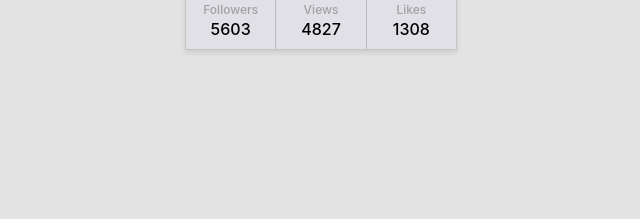
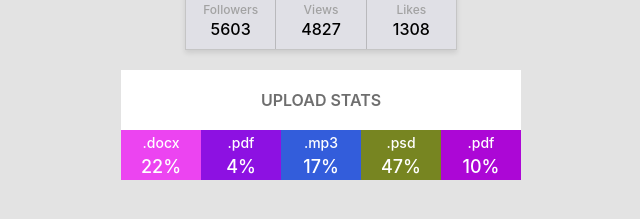
Before and after one commit to Daria-Misko/goit-react-hw-01-components, a React (Create React App) app: page / in a window 1280 px wide. Shown: the part 329-548 px from the top of the page, without its empty margins (309-949 px from the left). Built offline with nearby package versions, Linux system fonts and the light colour scheme.

Commit message:
finish second task

```diff
--- a/package.json
+++ b/package.json
@@ -10,6 +10,7 @@
     "react": "^18.1.0",
     "react-dom": "^18.1.0",
     "react-scripts": "5.0.1",
+    "styled-components": "^5.3.9",
     "web-vitals": "^2.1.3"
   },
   "scripts": {
--- a/src/components/App.jsx
+++ b/src/components/App.jsx
@@ -1,10 +1,13 @@
 import { Profile } from "./profile/Profile";
-import user from '../user.json'
+import { Statistics } from "./Statistics/Statistics";
+import user from '../json data/user.json'
+import data from '../json data/data.json'
+import friends from '../json data/friends.json'
 import './App.css'
 
 export const App = () => {
 	return (
-	  <section className="contaiter">
+	  <div className="contaiter">
 	  <div className="card-wrapper">
 		  <Profile
 			username={user.username}
@@ -12,7 +15,11 @@ export const App = () => {
 			location={user.location}
 			avatar={user.avatar}
 			stats={user.stats}/>
-	 </div>
-	 </section>
+			</div>
+			<div className="statistics-wrapper">
+				<Statistics title="Upload stats" stats={data} />
+{/* <Statistics stats={data} /> */}
+		</div>
+		</div>
   );
 };
--- /dev/null
+++ b/src/components/Statistics/Statistics.jsx
@@ -0,0 +1,24 @@
+import { StatList, StatisticsSection, Title, StatItem, StatLabel, StatPerc } from "./Statistics.styled"
+import PropTypes, { number } from "prop-types";
+
+export function Statistics({ title, stats }) {
+	return (
+		<StatisticsSection>
+  		{title && <Title>Upload stats</Title>}
+
+			<StatList>
+				{stats.map(stat => {
+					return (
+					<StatItem key={stat.id}>
+						<StatLabel>{stat.label}</StatLabel>
+						<StatPerc>{stat.percentage}%</StatPerc>
+					</StatItem>)
+				}) }
+	</StatList>
+	</StatisticsSection>
+	)
+}
+
+Statistics.propTypes = {
+
+}
--- /dev/null
+++ b/src/components/Statistics/Statistics.styled.jsx
@@ -0,0 +1,53 @@
+import styled from 'styled-components';
+
+const StatList = styled.ul`
+	display: flex;
+	list-style: none;
+	height: 50px;
+	padding: 0;
+	margin: 0;
+`;
+
+const StatisticsSection = styled.section`
+	width: 400px;
+	background-color: lightgray;
+	margin-top: 20px;
+	margin-left: auto;
+	margin-right: auto;
+`;
+
+const Title = styled.h2`
+	text-align: center;
+	background-color: #ffff;
+	margin: 0;
+	padding: 20px;
+	text-transform: uppercase;
+	color: #00000091;
+	font-weight: 600;
+`;
+
+const StatItem = styled.li`
+	display: flex;
+	flex-direction: column;
+	width: calc(100% / 5);
+	justify-content: center;
+	align-items: center;
+	color: #fff;
+	font-weight: 500;
+	background-color: ${getRandomHexColor};
+`
+
+const StatLabel = styled.span`
+	font-size: 14px;
+	margin-bottom: 5px;
+`
+
+const StatPerc = styled.span`
+	font-size: 18px;
+`
+
+function getRandomHexColor() {
+  return `#${Math.floor(Math.random() * 16777215).toString(16)}`;
+}
+
+export { StatList, StatisticsSection, Title, StatItem, StatLabel, StatPerc };
--- /dev/null
+++ b/src/json data/friends.json
@@ -0,0 +1,32 @@
+[
+  {
+    "avatar": "https://cdn-icons-png.flaticon.com/512/1998/1998592.png",
+    "name": "Mango",
+    "isOnline": true,
+    "id": 1812
+  },
+  {
+    "avatar": "https://cdn-icons-png.flaticon.com/512/616/616438.png",
+    "name": "Kiwi",
+    "isOnline": false,
+    "id": 1137
+  },
+  {
+    "avatar": "https://cdn-icons-png.flaticon.com/512/1623/1623681.png",
+    "name": "Ajax",
+    "isOnline": true,
+    "id": 1213
+  },
+  {
+    "avatar": "https://cdn-icons-png.flaticon.com/512/2977/2977285.png",
+    "name": "Jay",
+    "isOnline": true,
+    "id": 1714
+  },
+  {
+    "avatar": "https://cdn-icons-png.flaticon.com/512/1998/1998749.png",
+    "name": "Poly",
+    "isOnline": false,
+    "id": 1284
+  }
+]
```
Also changed, not shown: src/components/GlobalStyle.js (added, +7 -0 lines), src/json data/data.json (renamed from src/data.json), src/json data/user.json (renamed from src/user.json), 1 other file (tests, documents, lock files or other folders).
